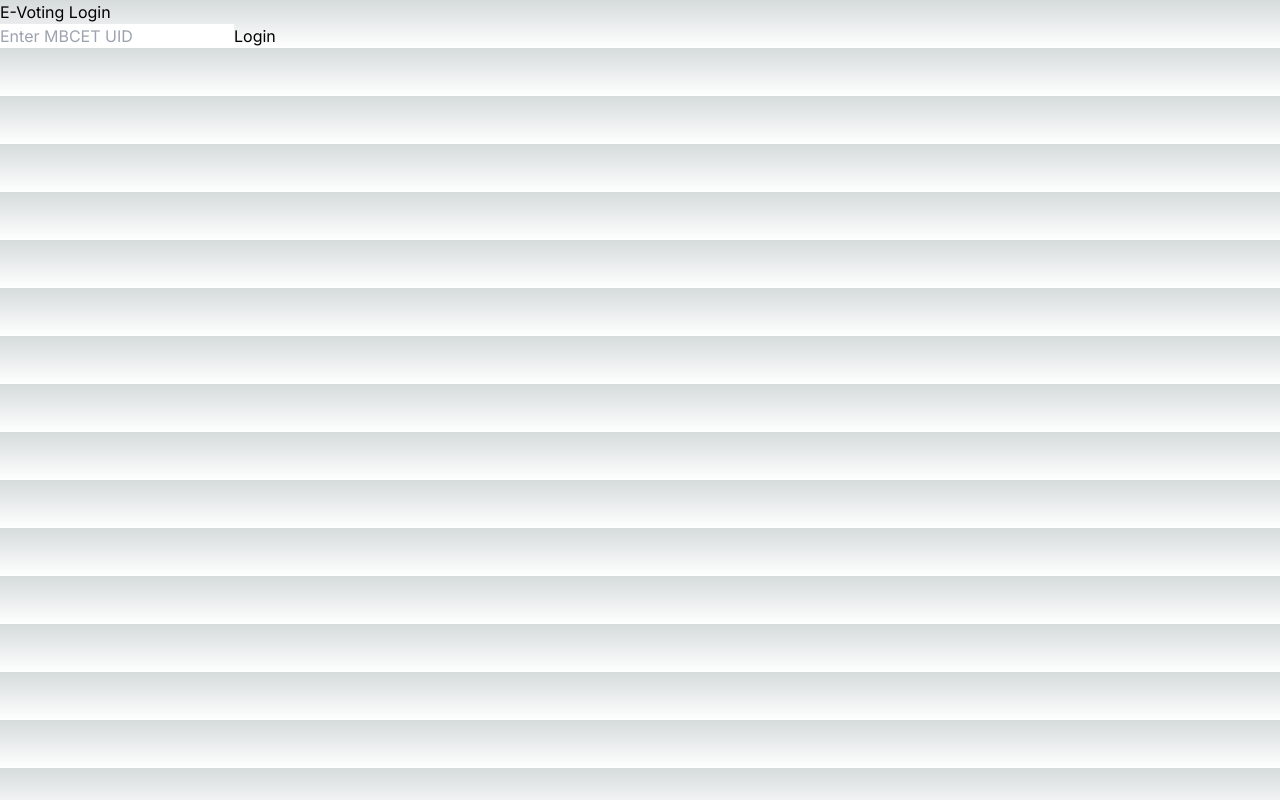
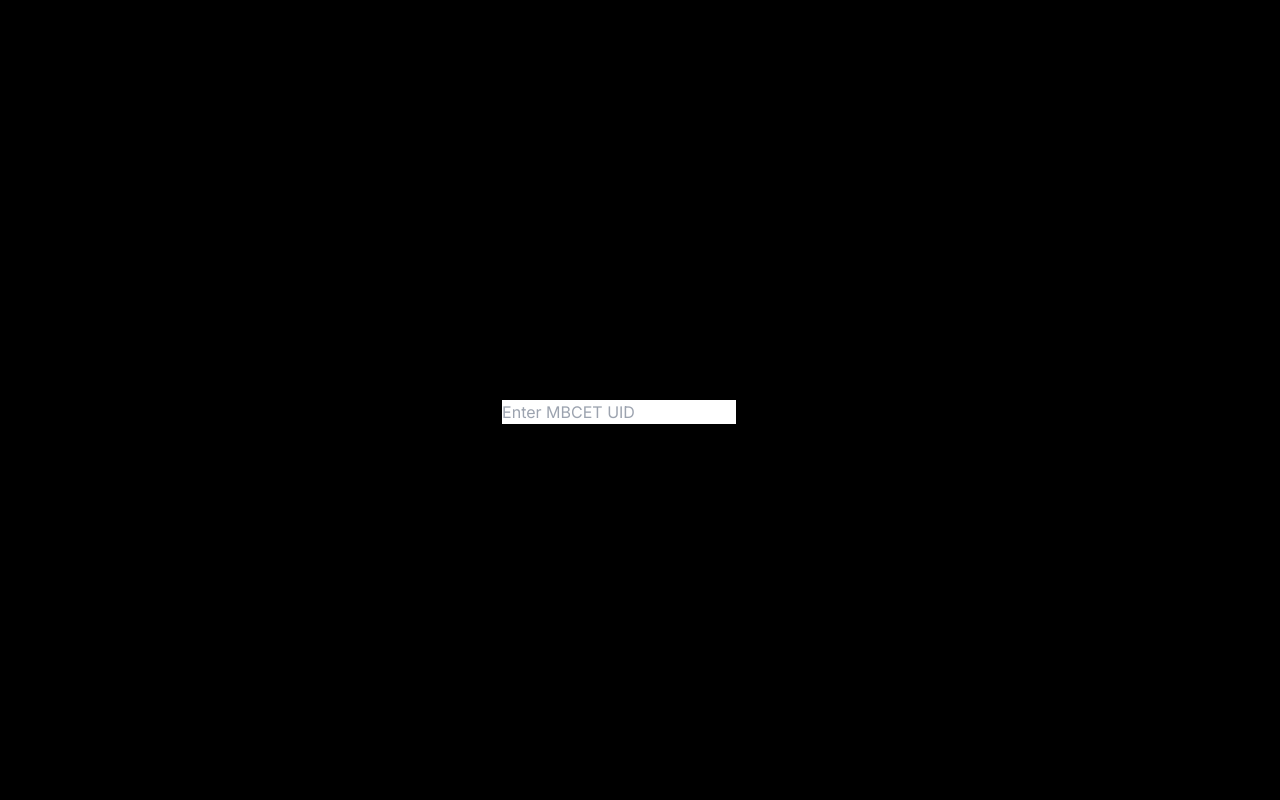
Before and after one commit to TheGhossst/E-voting-app, a Next.js app in the folder my-evoting-app/: page / in a window 1280 px wide. Built offline with nearby package versions, Linux system fonts and the light colour scheme.

Commit message:
container

```diff
--- a/my-evoting-app/styles/Login.module.css
+++ b/my-evoting-app/styles/Login.module.css
@@ -0,0 +1,8 @@
+.container {
+    display: flex;
+    flex-direction: column;
+    align-items: center;
+    justify-content: center;
+    height: 100vh;
+    background-color: #000000;
+  }
```
